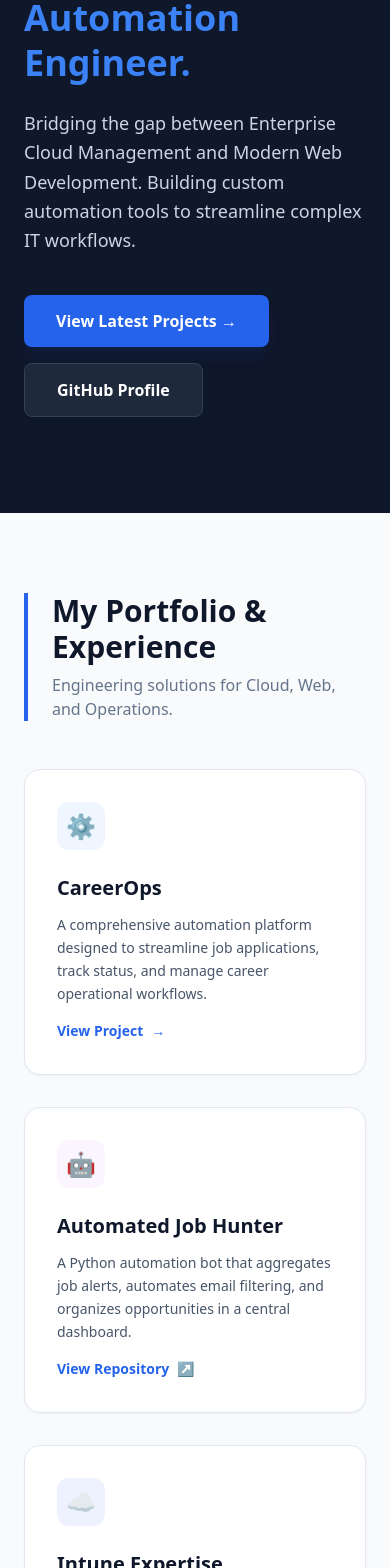
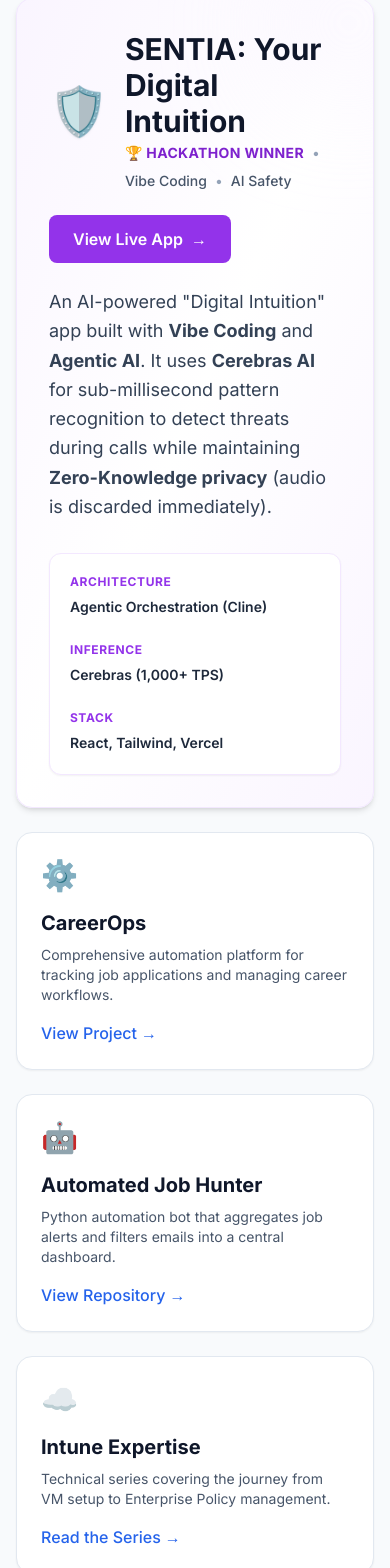
Before and after one commit to Sindhuja16-coder/my-sysadmin-portfolio, a Next.js app in the folder frontend/: page / in a window 390 px wide. Shown: the part 323-1891 px from the top of the page. Built offline with nearby package versions, Linux system fonts and the light colour scheme.

Commit message:
Updated Home page with Premium SENTIA Hero card

```diff
--- a/frontend/src/app/page.tsx
+++ b/frontend/src/app/page.tsx
@@ -3,90 +3,107 @@ import Link from "next/link";
 
 export default function Home() {
   return (
-    <div className="min-h-screen bg-slate-50 font-sans text-slate-900">
+    <div className="min-h-screen bg-slate-50">
       <Navbar />
+      <main className="max-w-6xl mx-auto px-4 py-12">
 
-      {/* Dark Hero Section */}
-      <section className="bg-slate-900 text-white py-24">
-        <div className="max-w-6xl mx-auto px-6">
-          <div className="inline-block px-3 py-1 mb-6 text-xs font-bold tracking-wider text-blue-400 uppercase bg-blue-900/30 rounded-full border border-blue-800">
-            NextGenAdmin Portfolio
+        {/* Header Section */}
+        <div className="mb-12 border-l-4 border-blue-600 pl-6">
+          <h1 className="text-4xl font-bold text-slate-900 mb-2">My Portfolio & Experience</h1>
+          <p className="text-lg text-slate-600">Engineering solutions for Cloud, Web, and Operations.</p>
+        </div>
+
+        {/* Projects Grid */}
+        <div className="grid grid-cols-1 md:grid-cols-2 lg:grid-cols-3 gap-6">
+
+          {/* --- FEATURED PROJECT: SENTIA (Premium Purple Tint) --- */}
+          <div className="col-span-1 md:col-span-2 lg:col-span-3 bg-gradient-to-br from-purple-50 via-white to-purple-50 p-8 rounded-2xl shadow-md border border-purple-100 hover:shadow-lg transition-all relative overflow-hidden">
+
+            {/* Optional: Subtle decorative blur for premium feel */}
+            <div className="absolute top-0 right-0 w-32 h-32 bg-purple-100 rounded-full blur-3xl opacity-50 -mr-10 -mt-10 pointer-events-none"></div>
+
+            <div className="relative z-10">
+              <div className="flex flex-col md:flex-row justify-between items-start md:items-center mb-6">
+                <div className="flex items-center gap-4">
+                  <span className="text-5xl drop-shadow-sm">🛡️</span>
+                  <div>
+                    <h2 className="text-3xl font-bold text-slate-900">SENTIA: Your Digital Intuition</h2>
+                    <div className="flex flex-wrap gap-2 mt-1">
+                      <span className="text-purple-700 font-bold text-sm tracking-wide">🏆 HACKATHON WINNER</span>
+                      <span className="text-slate-400 text-sm">•</span>
+                      <span className="text-slate-600 font-medium text-sm">Vibe Coding</span>
+                      <span className="text-slate-400 text-sm">•</span>
+                      <span className="text-slate-600 font-medium text-sm">AI Safety</span>
+                    </div>
+                  </div>
+                </div>
+                <a
+                  href="https://lnkd.in/gatGiubJ"
+                  target="_blank"
+                  rel="noopener noreferrer"
+                  className="mt-6 md:mt-0 bg-purple-600 text-white px-6 py-3 rounded-lg font-semibold hover:bg-purple-700 hover:shadow-lg hover:-translate-y-0.5 transition-all flex items-center gap-2"
+                >
+                  View Live App <span>→</span>
+                </a>
+              </div>
+
+              <p className="text-slate-700 mb-8 text-lg leading-relaxed max-w-4xl">
+                An AI-powered "Digital Intuition" app built with <strong>Vibe Coding</strong> and <strong>Agentic AI</strong>.
+                It uses <strong>Cerebras AI</strong> for sub-millisecond pattern recognition to detect threats during calls while maintaining
+                <strong> Zero-Knowledge privacy</strong> (audio is discarded immediately).
+              </p>
+
+              {/* Specs Box - Now White for Contrast */}
+              <div className="grid grid-cols-1 sm:grid-cols-3 gap-6 bg-white p-5 rounded-xl border border-purple-100 shadow-sm">
+                 <div>
+                   <span className="block text-xs font-bold text-purple-600 uppercase tracking-wider mb-1">Architecture</span>
+                   <span className="text-sm font-semibold text-slate-800">Agentic Orchestration (Cline)</span>
+                 </div>
+                 <div>
+                   <span className="block text-xs font-bold text-purple-600 uppercase tracking-wider mb-1">Inference</span>
+                   <span className="text-sm font-semibold text-slate-800">Cerebras (1,000+ TPS)</span>
+                 </div>
+                 <div>
+                   <span className="block text-xs font-bold text-purple-600 uppercase tracking-wider mb-1">Stack</span>
+                   <span className="text-sm font-semibold text-slate-800">React, Tailwind, Vercel</span>
+                 </div>
+              </div>
+            </div>
           </div>
 
-          <h1 className="text-4xl md:text-6xl font-extrabold mb-6 leading-tight">
-            Cloud Infrastructure & <br/>
-            <span className="text-blue-500">Automation Engineer.</span>
-          </h1>
-
-          <p className="text-slate-300 text-lg max-w-2xl mb-10 leading-relaxed">
-            Bridging the gap between Enterprise Cloud Management and Modern Web Development.
-            Building custom automation tools to streamline complex IT workflows.
-          </p>
-
-          <div className="flex flex-wrap gap-4">
-            <Link href="/careerops" className="inline-block bg-blue-600 text-white px-8 py-3.5 rounded-lg font-bold hover:bg-blue-700 transition-all shadow-lg shadow-blue-900/20">
-              View Latest Projects →
-            </Link>
-            <a href="https://github.com/Sindhuja16-coder" target="_blank" rel="noopener noreferrer" className="inline-block bg-slate-800 text-white px-8 py-3.5 rounded-lg font-bold border border-slate-700 hover:bg-slate-700 transition-all">
-              GitHub Profile
-            </a>
-          </div>
-        </div>
-      </section>
-
-      <main className="max-w-6xl mx-auto px-6 py-20">
-
-        {/* Section Heading */}
-        <div className="mb-12 border-l-4 border-blue-600 pl-6">
-          <h2 className="text-3xl font-bold text-slate-900">My Portfolio & Experience</h2>
-          <p className="text-slate-500 mt-2">Engineering solutions for Cloud, Web, and Operations.</p>
-        </div>
-
-        {/* The 3-Column Grid */}
-        <div className="grid md:grid-cols-2 lg:grid-cols-3 gap-8">
-
-          {/* Card 1: CareerOps */}
-          <div className="bg-white p-8 rounded-2xl border border-slate-200 shadow-sm hover:shadow-xl transition-all group">
-            <div className="w-12 h-12 bg-blue-50 rounded-xl flex items-center justify-center text-2xl mb-6 group-hover:scale-110 transition-transform">
-              ⚙️
-            </div>
-            <h3 className="text-xl font-bold mb-3 text-slate-900">CareerOps</h3>
-            <p className="text-slate-600 text-sm leading-relaxed mb-6 h-20">
-              A comprehensive automation platform designed to streamline job applications, track status, and manage career operational workflows.
+          {/* --- EXISTING CARD 1: CareerOps --- */}
+          <div className="bg-white p-6 rounded-2xl shadow-sm border border-slate-200 hover:shadow-md transition-all group">
+            <div className="text-3xl mb-4 group-hover:scale-110 transition-transform duration-300">⚙️</div>
+            <h3 className="text-xl font-bold text-slate-900 mb-2">CareerOps</h3>
+            <p className="text-slate-600 mb-4 text-sm">
+              Comprehensive automation platform for tracking job applications and managing career workflows.
             </p>
-            <Link href="/careerops" className="inline-flex items-center text-blue-600 font-bold text-sm hover:text-blue-800 transition-colors">
-              View Project <span className="ml-2">→</span>
-            </Link>
-          </div>
-
-          {/* Card 2: Automated Job Hunter */}
-          <div className="bg-white p-8 rounded-2xl border border-slate-200 shadow-sm hover:shadow-xl transition-all group">
-            <div className="w-12 h-12 bg-purple-50 rounded-xl flex items-center justify-center text-2xl mb-6 group-hover:scale-110 transition-transform">
-              🤖
-            </div>
-            <h3 className="text-xl font-bold mb-3 text-slate-900">Automated Job Hunter</h3>
-            <p className="text-slate-600 text-sm leading-relaxed mb-6 h-20">
-              A Python automation bot that aggregates job alerts, automates email filtering, and organizes opportunities in a central dashboard.
-            </p>
-            <a href="https://github.com/Sindhuja16-coder/mnc-job-hunter" target="_blank" rel="noopener noreferrer" className="inline-flex items-center text-blue-600 font-bold text-sm hover:text-blue-800 transition-colors">
-              View Repository <span className="ml-2">↗</span>
+            <a href="https://github.com/SindhujaMyadam/CareerOps" className="text-blue-600 font-medium hover:text-blue-800 flex items-center gap-1">
+              View Project <span>→</span>
             </a>
           </div>
 
-          {/* Card 3: Intune Expertise - UPDATED FOR WEEKLY SERIES */}
-          <div className="bg-white p-8 rounded-2xl border border-slate-200 shadow-sm hover:shadow-xl transition-all group">
-            <div className="w-12 h-12 bg-indigo-50 rounded-xl flex items-center justify-center text-2xl mb-6 group-hover:scale-110 transition-transform">
-              ☁️
-            </div>
-            <h3 className="text-xl font-bold mb-3 text-slate-900">Intune Expertise</h3>
-            <p className="text-slate-600 text-sm leading-relaxed mb-6 h-auto">
-              Hands-on documentation of Microsoft Intune & Autopilot.
-              <span className="block mt-2 font-medium text-blue-600">
-                 Currently publishing a weekly technical series covering the journey from VM setup to Enterprise Policies.
-              </span>
+          {/* --- EXISTING CARD 2: Automated Job Hunter --- */}
+          <div className="bg-white p-6 rounded-2xl shadow-sm border border-slate-200 hover:shadow-md transition-all group">
+            <div className="text-3xl mb-4 group-hover:scale-110 transition-transform duration-300">🤖</div>
+            <h3 className="text-xl font-bold text-slate-900 mb-2">Automated Job Hunter</h3>
+            <p className="text-slate-600 mb-4 text-sm">
+              Python automation bot that aggregates job alerts and filters emails into a central dashboard.
             </p>
-            <Link href="/blog" className="inline-flex items-center text-blue-600 font-bold text-sm hover:text-blue-800 transition-colors">
-              Read the Series <span className="ml-2">→</span>
+            <a href="https://github.com/Sindhuja16-coder/mnc-job-hunter" className="text-blue-600 font-medium hover:text-blue-800 flex items-center gap-1">
+              View Repository <span>→</span>
+            </a>
+          </div>
+
+          {/* --- EXISTING CARD 3: Intune Expertise --- */}
+          <div className="bg-white p-6 rounded-2xl shadow-sm border border-slate-200 hover:shadow-md transition-all group">
+            <div className="text-3xl mb-4 group-hover:scale-110 transition-transform duration-300">☁️</div>
+            <h3 className="text-xl font-bold text-slate-900 mb-2">Intune Expertise</h3>
+            <p className="text-slate-600 mb-4 text-sm">
+              Technical series covering the journey from VM setup to Enterprise Policy management.
+            </p>
+            <Link href="/blog" className="text-blue-600 font-medium hover:text-blue-800 flex items-center gap-1">
+              Read the Series <span>→</span>
             </Link>
           </div>
 
--- a/frontend/src/app/projects/page.tsx
+++ b/frontend/src/app/projects/page.tsx
@@ -5,26 +5,132 @@ export default function Projects() {
     <div className="min-h-screen bg-slate-50">
       <Navbar />
       <main className="max-w-6xl mx-auto px-4 py-12">
-        <h1 className="text-3xl font-bold text-slate-800 mb-6">All Projects</h1>
+        <h1 className="text-3xl font-bold text-slate-800 mb-2">All Projects</h1>
+        <p className="text-slate-600 mb-8">
+          A showcase of my technical work in AI, Automation, and Cloud Infrastructure.
+        </p>
 
         {/* Grid Container */}
-        <div className="grid grid-cols-1 md:grid-cols-2 gap-6">
+        <div className="grid grid-cols-1 gap-8">
 
-          {/* Project Card: Intune Lab */}
-          <div className="bg-white p-6 rounded-xl shadow-sm border border-slate-200">
+          {/* --- PROJECT 1: SENTIA (Detailed Hackathon Entry) --- */}
+          <div className="bg-white p-8 rounded-xl shadow-sm border border-slate-200 hover:shadow-md transition-shadow">
+            <div className="flex justify-between items-start mb-4">
+              <div className="flex items-center gap-3">
+                <span className="text-4xl">🛡️</span>
+                <h2 className="text-2xl font-bold text-slate-900">SENTIA: Your Digital Intuition</h2>
+              </div>
+              <span className="bg-purple-100 text-purple-800 px-3 py-1 rounded-full text-xs font-bold uppercase tracking-wide">
+                🏆 Hackathon Winner
+              </span>
+            </div>
+
+            {/* Description */}
+            <p className="text-slate-700 mb-6 text-base leading-relaxed">
+              Sentia is an AI-powered "Digital Intuition" providing proactive communication integrity and real-time peace of mind.
+              Leveraging ultra-fast <strong>GLM 4.7 on Cerebras inference</strong> for sub-millisecond pattern recognition, it identifies secure interactions under a <strong>Zero-Knowledge privacy policy</strong>.
+              A seamless background guardian, Sentia ensures every connection is verified, private, and confident.
+            </p>
+
+            {/* Hackathon Highlights */}
+            <div className="bg-slate-50 p-5 rounded-lg mb-6 border border-slate-100">
+              <h3 className="font-semibold text-slate-800 mb-3">🌟 Hackathon Highlights:</h3>
+              <ul className="space-y-2 text-sm text-slate-600">
+                <li>• <strong>GLM 4.7 Interleaved Thinking:</strong> We utilized GLM 4.7’s native reasoning to identify threats before any tool calls are made.</li>
+                <li>• <strong>Cerebras Speed:</strong> Sub-millisecond "Intuition" is only possible thanks to the Wafer-Scale Engine-3, delivering real-time safety checks.</li>
+                <li>• <strong>Cline Workflow:</strong> Built entirely through agentic "Vibe Coding," moving from concept to a production-ready UI in record time.</li>
+                <li>• <strong>Zero-Knowledge Privacy:</strong> 100% ephemeral processing—audio is discarded immediately.</li>
+              </ul>
+            </div>
+
+            {/* Tech Stack */}
+            <div className="mb-6">
+              <h3 className="font-semibold text-slate-800 mb-2 text-sm">🛠️ Tech Stack:</h3>
+              <div className="flex flex-wrap gap-2">
+                <span className="bg-blue-50 text-blue-700 px-3 py-1 rounded-full text-xs font-medium border border-blue-100">Agentic Orchestration: @Cline</span>
+                <span className="bg-blue-50 text-blue-700 px-3 py-1 rounded-full text-xs font-medium border border-blue-100">Inference: @Cerebras (1,000+ TPS)</span>
+                <span className="bg-blue-50 text-blue-700 px-3 py-1 rounded-full text-xs font-medium border border-blue-100">Voice: @Cartesia</span>
+                <span className="bg-blue-50 text-blue-700 px-3 py-1 rounded-full text-xs font-medium border border-blue-100">Frontend: React & Tailwind CSS</span>
+              </div>
+            </div>
+
+            {/* Links */}
+            <div className="flex flex-wrap items-center gap-4 pt-4 border-t border-slate-100">
+              <a
+                href="https://lnkd.in/gatGiubJ"
+                target="_blank"
+                rel="noopener noreferrer"
+                className="bg-purple-600 text-white px-5 py-2 rounded-lg text-sm font-medium hover:bg-purple-700 transition-colors flex items-center gap-2"
+              >
+                🌐 Live App
+              </a>
+              <a
+                href="https://lnkd.in/gE_mek4Q"
+                target="_blank"
+                rel="noopener noreferrer"
+                className="text-slate-600 hover:text-purple-600 font-medium transition-colors text-sm flex items-center gap-1"
+              >
+                🎥 Demo Video
+              </a>
+              <a
+                href="https://lnkd.in/gRDU3mVp"
+                target="_blank"
+                rel="noopener noreferrer"
+                className="text-slate-600 hover:text-slate-900 font-medium transition-colors text-sm flex items-center gap-1"
+              >
+                💻 GitHub
+              </a>
+            </div>
+          </div>
+        </div>
+
+        {/* Other Projects Grid */}
+        <div className="grid grid-cols-1 md:grid-cols-2 gap-6 mt-8">
+
+          {/* --- PROJECT 2: NextGenAdmin (Dashboard) --- */}
+          <div className="bg-white p-6 rounded-xl shadow-sm border border-slate-200 hover:shadow-md transition-shadow">
+            <div className="text-4xl mb-4">🚀</div>
+            <h2 className="text-xl font-bold text-slate-900 mb-2">NextGenAdmin: Cloud Dashboard</h2>
+            <p className="text-slate-600 mb-4 text-sm">
+              Centralized dashboard for Intune engineering logs and hardware validation. Automates 100% of virtualization blocks and device provisioning.
+            </p>
+            <span className="bg-green-100 text-green-700 px-3 py-1 rounded-full text-sm font-medium">
+              Live Project
+            </span>
+          </div>
+
+          {/* --- PROJECT 3: CareerOps --- */}
+          <div className="bg-white p-6 rounded-xl shadow-sm border border-slate-200 hover:shadow-md transition-shadow">
+            <div className="text-4xl mb-4">⚙️</div>
+            <h2 className="text-xl font-bold text-slate-900 mb-2">CareerOps: Automation Utility</h2>
+            <p className="text-slate-600 mb-4 text-sm">
+              Standalone Windows application built with <strong>Python & Selenium</strong>. Automates repetitive desktop workflows, reducing manual effort by 70%.
+            </p>
+            <a
+              href="https://github.com/SindhujaMyadam/CareerOps"
+              target="_blank"
+              rel="noopener noreferrer"
+              className="text-blue-600 hover:text-blue-800 font-medium transition-colors"
+            >
+              View Source Code →
+            </a>
+          </div>
+
+          {/* --- PROJECT 4: Intune Lab (ORIGINAL) --- */}
+          <div className="bg-white p-6 rounded-xl shadow-sm border border-slate-200 hover:shadow-md transition-shadow">
             <div className="text-4xl mb-4">☁️</div>
             <h2 className="text-xl font-bold text-slate-900 mb-2">Intune Lab</h2>
-            <p className="text-slate-600 mb-4">
+            <p className="text-slate-600 mb-4 text-sm">
               Virtual Machine automation scripts for setting up Intune testing environments.
             </p>
             <span className="bg-blue-100 text-blue-700 px-3 py-1 rounded-full text-sm font-medium">Completed</span>
           </div>
 
-          {/* Project Card: mnc-job-hunter (ADD THIS) */}
-          <div className="bg-white p-6 rounded-xl shadow-sm border border-slate-200">
+          {/* --- PROJECT 5: MNC Job Hunter --- */}
+          <div className="bg-white p-6 rounded-xl shadow-sm border border-slate-200 hover:shadow-md transition-shadow">
             <div className="text-4xl mb-4">🌐</div>
-            <h2 className="text-xl font-bold text-slate-900 mb-2">mnc-job-hunter</h2>
-            <p className="text-slate-600 mb-4">
+            <h2 className="text-xl font-bold text-slate-900 mb-2">MNC Job Hunter</h2>
+            <p className="text-slate-600 mb-4 text-sm">
               Automated filtering and tracking for Multi-National Corporation job portals.
             </p>
             <div className="flex items-center gap-4">
```
